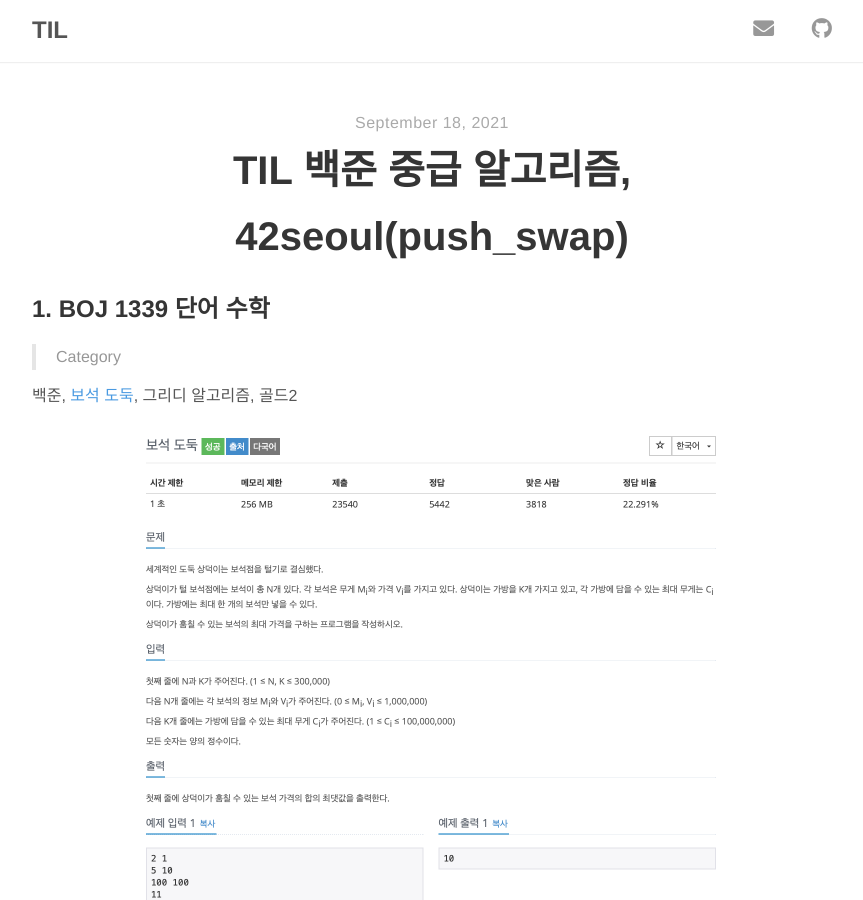
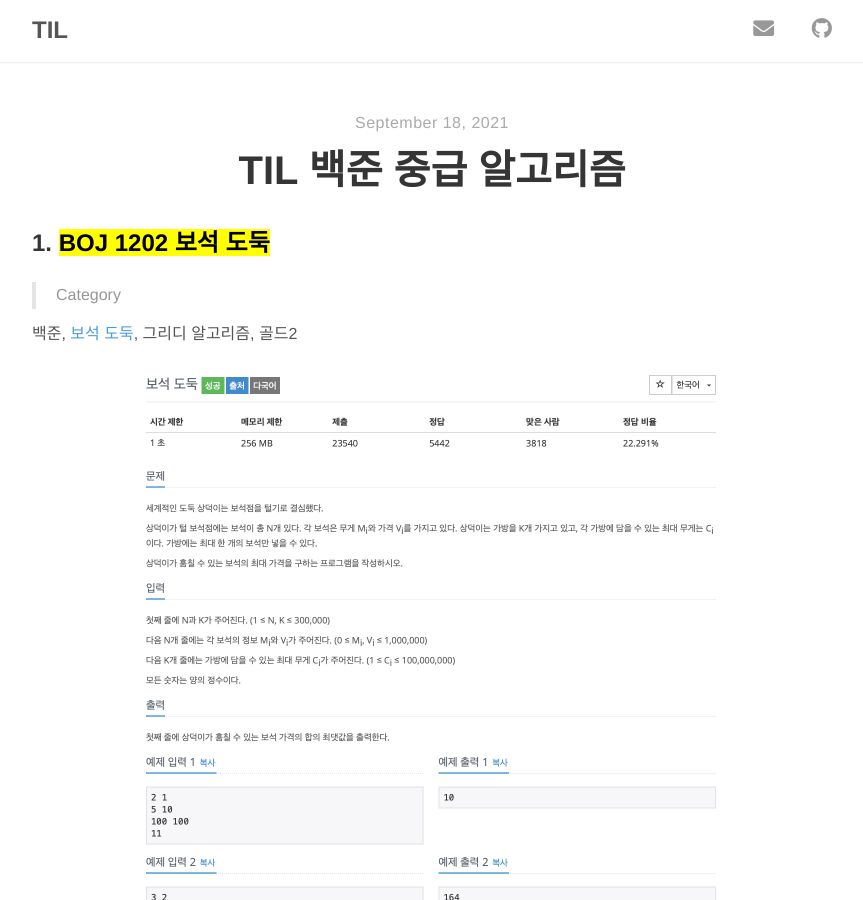
Before and after one commit to hyunwlee-dev/TIL, a Jekyll site: the page built from _posts/2021-09-18-algorithm.md, in a window 1280 px wide and 900 px high. Shown: the whole window, without its empty margins (208-1071 px from the left). Built offline with Jekyll 4.4.1, drawn with Linux system fonts in a browser that asks for light colours; nearby versions of some CDN libraries; some of the changed text lies outside the part shown.

Commit message:
modified:   _posts/2021-09-18-algorithm.md

````diff
--- a/_posts/2021-09-18-algorithm.md
+++ b/_posts/2021-09-18-algorithm.md
@@ -1,10 +1,10 @@
 ---
 layout: post
-title: "TIL 백준 중급 알고리즘, 42seoul(push_swap)"
+title: "TIL 백준 중급 알고리즘"
 author: "hyunwlee"
 ---
 
-## 1. BOJ 1339 단어 수학
+## 1. <mark>BOJ 1202 보석 도둑</mark>
 
 > Category
 
@@ -83,6 +83,4 @@ public class 보석 도둑
         System.out.println(answer);
     }
 }
-
 ```
-## 2. 42seoul(push_swap)
````
